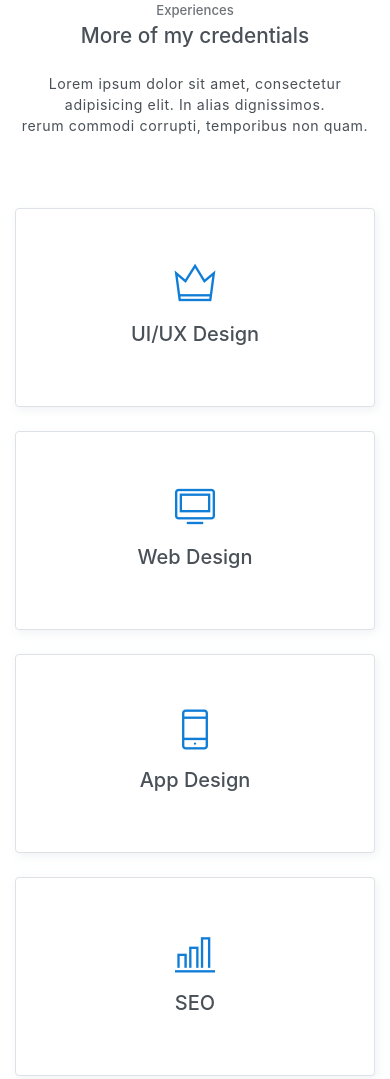
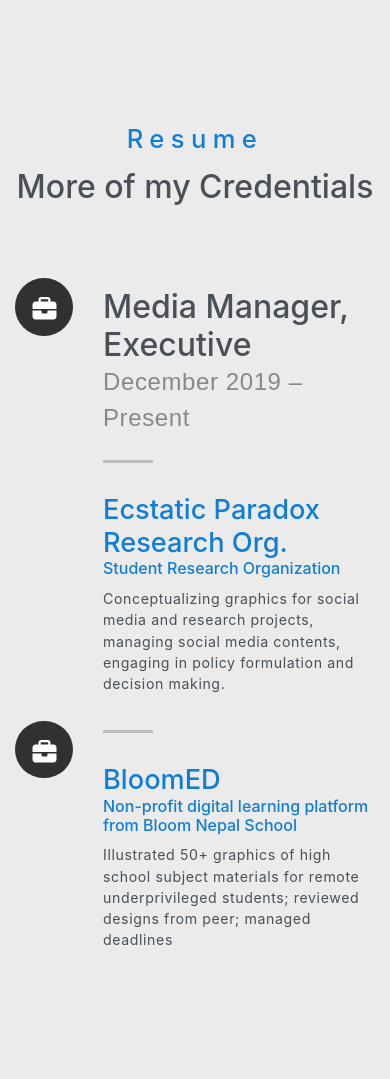
Before and after one commit to SarismaBasnet123/Saru_Portfolio, a website: page index.html in a window 390 px wide. Shown: the part 3132-4211 px from the top of the page. Drawn offline with Linux system fonts and the light colour scheme.

Commit message:
refactor: modified forms and experiences sections

```diff
--- /dev/null
+++ b/assets/css/main.css
@@ -0,0 +1,220 @@
+.section-intro {
+    max-width: 700px;
+    margin-left: auto;
+    margin-right: auto;
+    text-align: center;
+    margin-bottom: 3.6rem;
+    position: relative;
+}
+
+.section-intro h1 {
+    font-family: "poppins-semibold", serif;
+    font-size: 3.6rem;
+    color: #313131;
+    line-height: 1.25;
+    margin-bottom: 1.2rem;
+}
+
+.section-intro h5 {
+    color:
+        /** #FF0077*/
+        #107dd6;
+    font-size: 1.6rem;
+    line-height: 1.875;
+    margin-bottom: 0.3rem;
+    letter-spacing: .4rem;
+}
+
+/* RESUME */
+
+#resume {
+    padding-top: 12rem;
+    padding-bottom: 12rem;
+}
+
+#resume .resume-header {
+    text-align: center;
+}
+
+#resume .resume-header h2 {
+    color: #40a3f3;
+}
+
+#resume .resume-timeline {
+    max-width: 980px;
+}
+
+#resume .timeline-wrap {
+    position: relative;
+    margin-top: 1.5rem;
+    margin-bottom: 6rem;
+}
+
+#resume .timeline-wrap::before {
+    content: "";
+    display: block;
+    width: 1px;
+    height: 100%;
+    background: rgba(0, 0, 0, 0.1);
+    position: absolute;
+    left: 35%;
+    top: 0;
+}
+
+#resume .timeline-block {
+    position: relative;
+    padding-top: 1.5rem;
+}
+
+#resume .timeline-ico {
+    height: 4.8rem;
+    width: 4.8rem;
+    line-height: 4.8rem;
+    background: #313131;
+    border-radius: 50%;
+    text-align: center;
+    color: #FFFFFF;
+    position: absolute;
+    left: 35%;
+    top: .9rem;
+    margin-left: -2.4rem;
+}
+
+#resume .timeline-ico i {
+    position: relative;
+    left: .05rem;
+    top: .2rem;
+}
+
+#resume .timeline-header {
+    float: left;
+    width: 35%;
+    padding-right: 90px;
+    text-align: right;
+}
+
+#resume .timeline-header h3 {
+    font-size: 24px;
+    margin-bottom: 0;
+}
+
+#resume .timeline-header p {
+    font-family: "poppins-regular", sans-serif;
+    font-size: 16pxrem;
+    color: #888888;
+}
+
+#resume .timeline-content {
+    margin-left: 35%;
+    padding-left: 60px;
+}
+
+#resume .timeline-content h4 {
+    position: relative;
+    padding-bottom: 1.8rem;
+}
+
+#resume .timeline-content h4::after {
+    content: "";
+    display: block;
+    height: 3px;
+    width: 50px;
+    background: rgba(0, 0, 0, 0.2);
+    position: absolute;
+    left: 0;
+    bottom: 0;
+}
+
+/**
+ * responsive:
+ * resume
+ * -------------------------------------------------------------------
+ */
+@media only screen and (max-width:1024px) {
+    #resume .timeline-header {
+        padding-right: 50px;
+    }
+
+    #resume .timeline-header h3 {
+        font-size: 1.8rem;
+    }
+
+    #resume .timeline-header p {
+        font-size: 1.4rem;
+    }
+
+    #resume .timeline-content {
+        padding-left: 50px;
+    }
+}
+
+@media only screen and (max-width:768px) {
+    #resume .timeline-wrap::before {
+        left: 2.4rem;
+    }
+
+    #resume .timeline-ico {
+        left: 2.4rem;
+    }
+
+    #resume .timeline-header {
+        float: none;
+        width: auto;
+        padding-right: 15px;
+        text-align: left;
+    }
+
+    #resume .timeline-header h3 {
+        font-size: 2rem;
+    }
+
+    #resume .timeline-header p {
+        font-size: 1.5rem;
+        margin-bottom: 1.5rem;
+    }
+
+    #resume .timeline-content {
+        margin: 0;
+    }
+
+    #resume .timeline-content h4 {
+        padding-bottom: 0;
+        padding-top: 2.1rem;
+        margin-bottom: .6rem;
+        font-size: 1.7rem;
+    }
+
+    #resume .timeline-content h4::after {
+        bottom: auto;
+        top: 0;
+    }
+
+    #resume .timeline-header,
+    #resume .timeline-content {
+        padding-left: 7rem;
+    }
+}
+
+@media only screen and (max-width:480px) {
+    #resume .resume-header h2 {
+        font-size: 2.2rem;
+    }
+
+    #resume .timeline-wrap::before {
+        left: 1.8rem;
+    }
+
+    #resume .timeline-ico {
+        height: 3.6rem;
+        width: 3.6rem;
+        line-height: 3.6rem;
+        left: 1.8rem;
+        margin-left: -1.8rem;
+        font-size: 1.5rem;
+    }
+
+    #resume .timeline-header,
+    #resume .timeline-content {
+        padding-left: 5.5rem;
+    }
+}
--- a/index.html
+++ b/index.html
@@ -1,5 +1,6 @@
 <!DOCTYPE html>
 <html lang="en">
+
 <head>
     <meta charset="utf-8">
     <meta name="viewport" content="width=device-width, initial-scale=1, shrink-to-fit=no">
@@ -12,14 +13,17 @@
     <link rel="stylesheet" href="https://cdnjs.cloudflare.com/ajax/libs/font-awesome/6.4.0/css/all.min.css">
     <!-- Bootstrap + Steller main styles -->
     <link rel="stylesheet" href="assets/css/steller.css">
+    <link rel="stylesheet" href="assets/css/main.css">
 </head>
+
 <body data-spy="scroll" data-target=".navbar" data-offset="40" id="home">
 
     <!-- Page navigation -->
     <nav class="navbar navbar-expand-lg navbar-light fixed-top" data-spy="affix" data-offset-top="0">
         <div class="container">
             <a class="navbar-brand" href="index.html"><img src="assets/imgs/cutie.svg" alt="">Sarisma Basnet</a>
-            <button class="navbar-toggler" type="button" data-toggle="collapse" data-target="#navbarSupportedContent" aria-controls="navbarSupportedContent" aria-expanded="false" aria-label="Toggle navigation">
+            <button class="navbar-toggler" type="button" data-toggle="collapse" data-target="#navbarSupportedContent"
+                aria-controls="navbarSupportedContent" aria-expanded="false" aria-label="Toggle navigation">
                 <span class="navbar-toggler-icon"></span>
             </button>
 
@@ -117,8 +121,12 @@
                 <div class="pl-md-4 col-md-9">
                     <h6 class="title">Sarisma Basnet</h6>
                     <p class="subtitle">Content Writer | Proposal Writer | Administrative Assistant</p>
-                    <p>Lorem ipsum dolor sit amet, consectetur adipisicing elit. Provident, pariatur, aperiam aut autem voluptas odit. Odio ducimus delectus totam sed aliquam sequi praesentium mollitia, illum repudiandae quidem quod, magni magnam.</p>
-                    <p>Lorem ipsum dolor sit amet, consectetur adipisicing elit. Enim, eius, nam. Quo praesentium qui temporibus voluptatum, facilis aliquid eligendi fugiat beatae neque inventore non. Laborum repellendus consequatur ullam voluptatum asperiores.</p>
+                    <p>Lorem ipsum dolor sit amet, consectetur adipisicing elit. Provident, pariatur, aperiam aut autem
+                        voluptas odit. Odio ducimus delectus totam sed aliquam sequi praesentium mollitia, illum
+                        repudiandae quidem quod, magni magnam.</p>
+                    <p>Lorem ipsum dolor sit amet, consectetur adipisicing elit. Enim, eius, nam. Quo praesentium qui
+                        temporibus voluptatum, facilis aliquid eligendi fugiat beatae neque inventore non. Laborum
+                        repellendus consequatur ullam voluptatum asperiores.</p>
                     <button class="btn btn-primary rounded mt-3">DOWNLOAD CV</button>
                 </div>
             </div>
@@ -131,7 +139,8 @@
         <div class="container text-center">
             <h6 class="subtitle">Service</h6>
             <h6 class="section-title mb-4">What I Do</h6>
-            <p class="mb-5 pb-4">Lorem ipsum dolor sit amet, consectetur adipisicing elit. In alias dignissimos. <br> rerum commodi corrupti, temporibus non quam.</p>
+            <p class="mb-5 pb-4">Lorem ipsum dolor sit amet, consectetur adipisicing elit. In alias dignissimos. <br>
+                rerum commodi corrupti, temporibus non quam.</p>
 
             <div class="row">
                 <div class="col-sm-6 col-md-3 mb-4">
@@ -171,81 +180,109 @@
     </section>
     <!-- End of Sectoin -->
 
-    <!-- Experience and Education section -->
-    <section id="exp" class="section">
-        <div class="container text-center">
-            <h6 class="subtitle">Experiences</h6>
-            <h6 class="section-title mb-4">More of my credentials</h6>
-            <p class="mb-5 pb-4">Lorem ipsum dolor sit amet, consectetur adipisicing elit. In alias dignissimos. <br> rerum commodi corrupti, temporibus non quam.</p>
+    <section id="resume" class="grey-section">
 
-            <div class="row">
-                <div class="col-sm-6 col-md-3 mb-4">
-                    <div class="custom-card card border">
-                        <div class="card-body">
-                            <i class="icon ti-crown"></i>
-                            <h5>UI/UX Design</h5>
+        <!-- resume introduction -->
+        <div class="container section-intro">
+            <div>
+
+                <h5>Resume</h5>
+                <h2>More of my Credentials</h2>
             </div>
         </div>
+
+        <!-- timeline starts -->
+        <div class="container resume-timeline">
+
+            <div>
+                <div class="timeline-block">
+
+                    <div class="timeline-ico">
+                        <i class="fa fa-briefcase"></i>
                     </div>
-                <div class="col-sm-6 col-md-3 mb-4">
-                    <div class="custom-card card border">
-                        <div class="card-body">
-                            <i class="icon ti-desktop"></i>
-                            <h5>Web Design</h5>
+
+                    <div class="timeline-header">
+                        <h3>Media Manager,<br>Executive</h3>
+                        <p>December 2019 – Present</p>
                     </div>
+
+                    <div class="timeline-content">
+                        <h4><a href="https://ecstaticparadox.com/">Ecstatic Paradox Research Org.<br>
+                                <h6>Student Research Organization</h6>
+                            </a>
+                        </h4>
+                        <p>Conceptualizing graphics for social media and research projects, managing
+                            social media contents, engaging in policy formulation and decision making.</p>
+
+
                     </div>
+
+                </div> <!-- /timeline-block -->
+
+                <!-- experience -->
+                <div class="timeline-block">
+                    <!-- icon -->
+                    <div class="timeline-ico">
+                        <i class="fa fa-briefcase"></i>
                     </div>
-                <div class="col-sm-6 col-md-3 mb-4">
-                    <div class="custom-card card border">
-                        <div class="card-body">
-                            <i class="icon ti-mobile"></i>
-                            <h5>App Design</h5>
+                    <!-- experience detail -->
+                    <div class="timeline-content">
+                        <h4><a href="https://dev.bloomnf.org/">BloomED<br>
+                                <h6>Non-profit digital learning platform from Bloom Nepal School</h6>
+                            </a>
+                        </h4>
+
+                        <p>Illustrated 50+ graphics of high school subject materials for remote
+                            underprivileged students; reviewed designs from peer; managed
+                            deadlines</p>
                     </div>
+
+                </div> <!-- /timeline-block -->
+
+
+            </div> <!-- /timeline-wrap -->
+
         </div>
-                </div>
-                <div class="col-sm-6 col-md-3 mb-4">
-                    <div class="custom-card card border">
-                        <div class="card-body">
-                            <i class="icon ti-bar-chart"></i>
-                            <h5>SEO</h5>
-                        </div>
-                    </div>
-                </div>
-            </div>
-        </div>
+
+
     </section>
-    <!-- End of Sectoin -->
+
 
     <!-- Skills section -->
     <section class="section">
         <div class="container text-center">
             <h6 class="subtitle">Skills</h6>
             <h6 class="section-title mb-4">Why Choose me</h6>
-            <p class="mb-5 pb-4">Lorem ipsum dolor sit amet, consectetur adipisicing elit. In alias dignissimos. <br> rerum commodi corrupti, temporibus non quam.</p>
+            <p class="mb-5 pb-4">Lorem ipsum dolor sit amet, consectetur adipisicing elit. In alias dignissimos. <br>
+                rerum commodi corrupti, temporibus non quam.</p>
 
             <div class="row text-left">
                 <div class="col-sm-6">
                     <h6 class="mb-3">Photoshop</h6>
                     <div class="progress">
-                        <div class="progress-bar bg-primary" role="progressbar" style="width: 89%;" aria-valuenow="25" aria-valuemin="0" aria-valuemax="100"><span>89%</span></div>
+                        <div class="progress-bar bg-primary" role="progressbar" style="width: 89%;" aria-valuenow="25"
+                            aria-valuemin="0" aria-valuemax="100"><span>89%</span></div>
                     </div>
                 </div>
                 <div class="col-sm-6">
                     <h6 class="mb-3">Web Design</h6>
                     <div class="progress">
-                        <div class="progress-bar bg-primary" role="progressbar" style="width: 83%;" aria-valuenow="25" aria-valuemin="0" aria-valuemax="100"><span>83%</span></div>
+                        <div class="progress-bar bg-primary" role="progressbar" style="width: 83%;" aria-valuenow="25"
+                            aria-valuemin="0" aria-valuemax="100"><span>83%</span></div>
                     </div>
                 </div>
                 <div class="col-sm-6">
                     <h6 class="mb-3">App Design</h6>
                     <div class="progress">
-                        <div class="progress-bar bg-primary" role="progressbar" style="width: 95%;" aria-valuenow="25" aria-valuemin="0" aria-valuemax="100"><span>95%</span></div>
+                        <div class="progress-bar bg-primary" role="progressbar" style="width: 95%;" aria-valuenow="25"
+                            aria-valuemin="0" aria-valuemax="100"><span>95%</span></div>
                     </div>
                 </div>
                 <div class="col-sm-6">
                     <h6 class="mb-3">SEO</h6>
                     <div class="progress">
-                        <div class="progress-bar bg-primary" role="progressbar" style="width: 90%;" aria-valuenow="25" aria-valuemin="0" aria-valuemax="100"><span>90%</span></div>
+                        <div class="progress-bar bg-primary" role="progressbar" style="width: 90%;" aria-valuenow="25"
+                            aria-valuemin="0" aria-valuemax="100"><span>90%</span></div>
                     </div>
                 </div>
             </div>
@@ -258,7 +295,8 @@
         <div class="container text-center">
             <h6 class="subtitle">Gallery</h6>
             <h6 class="section-title mb-4">Checkout My Wonderful Experiences</h6>
-            <p class="mb-5 pb-4">Lorem ipsum dolor sit amet, consectetur adipisicing elit. In alias dignissimos. <br> rerum commodi corrupti, temporibus non quam.</p>
+            <p class="mb-5 pb-4">Lorem ipsum dolor sit amet, consectetur adipisicing elit. In alias dignissimos. <br>
+                rerum commodi corrupti, temporibus non quam.</p>
 
             <div class="row">
                 <div class="col-sm-4">
@@ -268,7 +306,9 @@
                             <div class="overlay-infos">
                                 <h5>Street Performance Against Child Labour</h5>
                                 <!--<a href="javascript:void(0)"><i class="ti-zoom-in"></i></a>-->
-                                <a href="https://www.linkedin.com/posts/sarisma-basnet-98aa2b241_worlddayagainstchildlabour-streetperformance-activity-6942125602770464768-uM9G?utm_source=share&utm_medium=member_desktop"><i class="ti-link"></i></a>
+                                <a
+                                    href="https://www.linkedin.com/posts/sarisma-basnet-98aa2b241_worlddayagainstchildlabour-streetperformance-activity-6942125602770464768-uM9G?utm_source=share&utm_medium=member_desktop"><i
+                                        class="ti-link"></i></a>
                             </div>
                         </div>
                     </div>
@@ -389,7 +429,8 @@
         <div class="container text-center">
             <h6 class="subtitle">My Works</h6>
             <h6 class="section-title mb-4">Blogs and Publications</h6>
-            <p class="mb-5 pb-4">Lorem ipsum dolor sit amet, consectetur adipisicing elit. In alias dignissimos. <br> rerum commodi corrupti, temporibus non quam.</p>
+            <p class="mb-5 pb-4">Lorem ipsum dolor sit amet, consectetur adipisicing elit. In alias dignissimos. <br>
+                rerum commodi corrupti, temporibus non quam.</p>
 
             <div class="row text-left">
                 <div class="col-md-4">
@@ -398,12 +439,18 @@
                         <div class="card-body">
                             <h5 class="card-title">उनी हराइन्! (She Vanished)</h5>
                             <div class="post-details">
-                                <a href="https://www.setopati.com/literature/299560?fbclid=IwAR3ASKXabM-B3Wmawb37yqVPeLM5wbvdh9rhydWQ2BNSN7pLPRAsMQB7znE">Posted By: Setopati</a>
-                                <a href="https://www.setopati.com/literature/299560?fbclid=IwAR3ASKXabM-B3Wmawb37yqVPeLM5wbvdh9rhydWQ2BNSN7pLPRAsMQB7znE"><i class="ti-calendar"></i> Apr 14, 2023</a>
+                                <a
+                                    href="https://www.setopati.com/literature/299560?fbclid=IwAR3ASKXabM-B3Wmawb37yqVPeLM5wbvdh9rhydWQ2BNSN7pLPRAsMQB7znE">Posted
+                                    By: Setopati</a>
+                                <a
+                                    href="https://www.setopati.com/literature/299560?fbclid=IwAR3ASKXabM-B3Wmawb37yqVPeLM5wbvdh9rhydWQ2BNSN7pLPRAsMQB7znE"><i
+                                        class="ti-calendar"></i> Apr 14, 2023</a>
                                 <!-- <a href="javascript:void(0)"><i class="ti-comment"></i> 123</a>-->
                             </div>
                             <p>केही महिनाअघि उनी एक्कासी हराइन्</p>
-                            <a href="https://www.setopati.com/literature/299560?fbclid=IwAR3ASKXabM-B3Wmawb37yqVPeLM5wbvdh9rhydWQ2BNSN7pLPRAsMQB7znE">Read More..</a>
+                            <a
+                                href="https://www.setopati.com/literature/299560?fbclid=IwAR3ASKXabM-B3Wmawb37yqVPeLM5wbvdh9rhydWQ2BNSN7pLPRAsMQB7znE">Read
+                                More..</a>
                         </div>
                     </div>
                 </div>
@@ -414,10 +461,12 @@
                             <h5 class="card-title">Brands Which Do More Than Just Business</h5>
                             <div class="post-details">
                                 <a href="https://www.thebrandnepal.com/blog/6">Posted By: brandnepal</a>
-                                <a href="https://www.thebrandnepal.com/blog/6"><i class="ti-calendar"></i> Jul 19, 2022</a>
+                                <a href="https://www.thebrandnepal.com/blog/6"><i class="ti-calendar"></i> Jul 19,
+                                    2022</a>
                                 <!-- <a href="javascript:void(0)"><i class="ti-comment"></i> 123</a>-->
                             </div>
-                            <p>Brands not only try to maximize their own profits, but their existence also helps to drive societal change.</p>
+                            <p>Brands not only try to maximize their own profits, but their existence also helps to
+                                drive societal change.</p>
                             <a href="https://www.thebrandnepal.com/blog/6">Read More..</a>
                         </div>
                     </div>
@@ -433,14 +482,12 @@
                                 <a href=""><i class="ti-calendar"></i> May 25, 2023</a>
                                 <!-- <a href="javascript:void(0)"><i class="ti-comment"></i> 123</a>-->
                             </div>
-                            <p>Lorem ipsum dolor sit amet, consectetur adipisicing elit. Ut ad vel dolorum, iusto velit, minima? Voluptas nemo harum impedit nisi.</p>
+                            <p>Lorem ipsum dolor sit amet, consectetur adipisicing elit. Ut ad vel dolorum, iusto velit,
+                                minima? Voluptas nemo harum impedit nisi.</p>
                             <a href="javascript:void(0)">Read More..</a>
                         </div>
                     </div>
                 </div>
-
-
-
             </div>
             <a href="blogspot.html">
                 <button class="btn btn-primary w-lg">View More</button>
@@ -475,24 +522,27 @@
         <div class="container text-center">
             <h6 class="subtitle">Contact</h6>
             <h6 class="section-title mb-4">Get In Touch With Me</h6>
-            <p class="mb-5 pb-4">Lorem ipsum dolor sit amet, consectetur adipisicing elit. In alias dignissimos. <br> rerum commodi corrupti, temporibus non quam.</p>
+            <p class="mb-5 pb-4">Lorem ipsum dolor sit amet, consectetur adipisicing elit. In alias dignissimos. <br>
+                rerum commodi corrupti, temporibus non quam.</p>
 
             <div class="contact text-left">
                 <div class="form">
                     <h6 class="subtitle">Available 24/7</h6>
                     <h6 class="section-title mb-4">Get In Touch</h6>
-                    <form>
+                    <form action="https://formspree.io/f/mleyewez" method="Post">
                         <div class="form-group">
-                            <input type="email" class="form-control" id="exampleInputEmail1" aria-describedby="emailHelp" placeholder="Name" required>
+                            <input type="text" name="name" class="form-control" aria-describedby="emailHelp"
+                                placeholder="Name" required>
                         </div>
                         <div class="form-group">
-                            <input type="password" class="form-control" id="exampleInputPassword1" placeholder="Email address" required>
+                            <input type="email" name="email" class="form-control" placeholder="Email address" required>
                         </div>
                         <div class="form-group">
-                            <input type="password" class="form-control" id="exampleInputPassword1" placeholder="Subject" required>
+                            <input type="text" name="subject" class="form-control" placeholder="Subject" required>
                         </div>
                         <div class="form-group">
-                            <textarea name="contact-message" id="" cols="30" rows="5" class="form-control" placeholder="Message"></textarea>
+                            <textarea name="message" id="" cols="30" rows="5" class="form-control"
+                                placeholder="Message"></textarea>
                         </div>
                         <button type="submit" class="btn btn-primary btn-block rounded w-lg">Send Message</button>
                     </form>
@@ -534,14 +584,17 @@
             <div class="container">
                 <div class="row align-items-center">
                     <div class="col-sm-6">
-                    <p>Template by <a href="http://www.devcrud.com" target="_blank">DevCRUD</a><!--<script>document.write(new Date().getFullYear())</script> &copy;--></p>
+                        <p>Template by <a href="http://www.devcrud.com"
+                                target="_blank">DevCRUD</a><!--<script>document.write(new Date().getFullYear())</script> &copy;-->
+                        </p>
                     </div>
                     <div class="col-sm-6">
                         <div class="socials">
                             <a class="social-item" href="javascript:void(0)"><i class="ti-linkedin"></i></a>
                             <a class="social-item" href="javascript:void(0)"><i class="ti-facebook"></i></a>
                             <a class="social-item" href="javascript:void(0)"><i class="ti-instagram"></i></a>
-                    <a class="social-item" href="https://twitter.com/jo_sukai_hos"><i class="ti-twitter-alt"></i></a>
+                            <a class="social-item" href="https://twitter.com/jo_sukai_hos"><i
+                                    class="ti-twitter-alt"></i></a>
                             <a class="social-item" href="javascript:void(0)"><i class="ti-medium"></i></a>
                         </div>
                     </div>
@@ -561,4 +614,5 @@
     <script src="assets/js/steller.js"></script>
 
 </body>
+
 </html>
```
Lines whose indentation alone changed are shown as unchanged.
